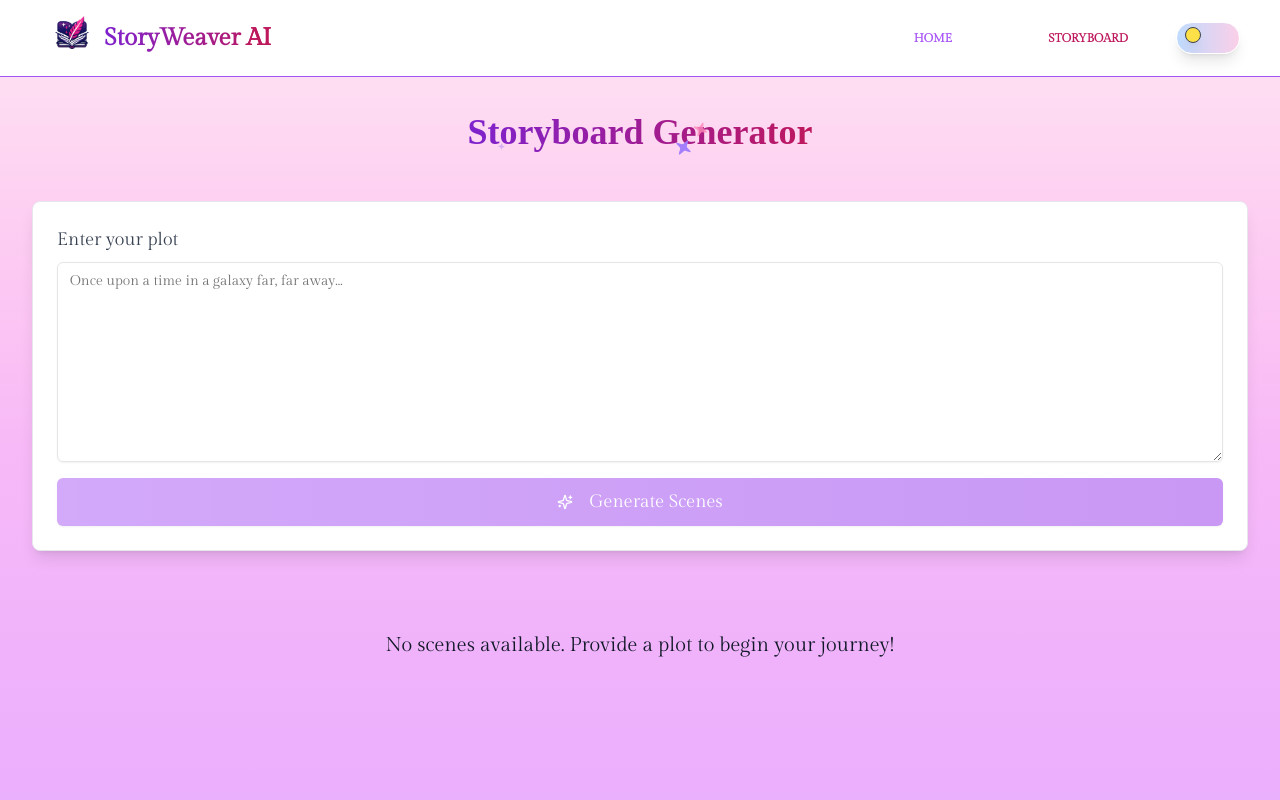
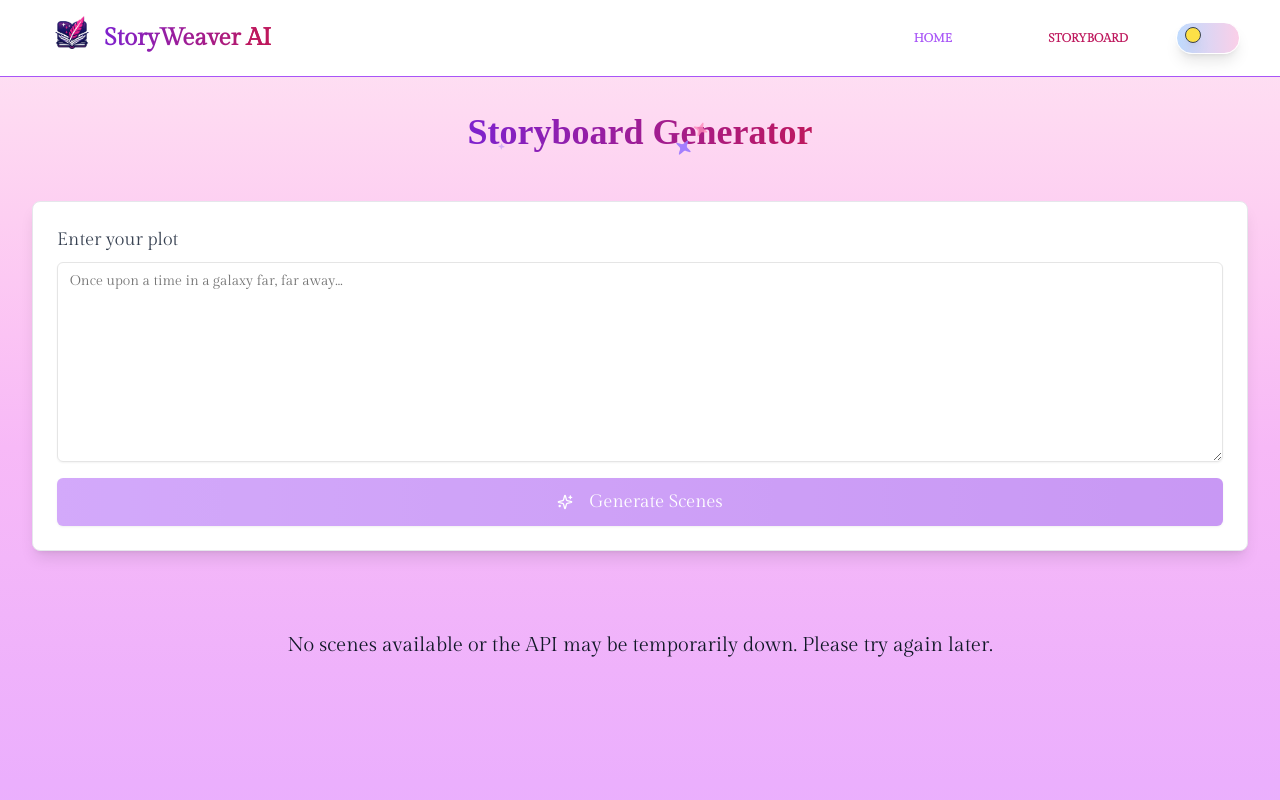
Before and after one commit to MihirJaiswal/StoryWeaver-AI, a Next.js app: page /storyboard in a window 1280 px wide. Shown: the top 800 px of the page. Built offline with nearby package versions, Linux system fonts and the light colour scheme.

Commit message:
some chamges

```diff
--- a/src/components/storyboard/Storyboard.tsx
+++ b/src/components/storyboard/Storyboard.tsx
@@ -146,7 +146,7 @@ Image URL: ${scene.imageUrl}
               animate={{ opacity: 1 }}
               exit={{ opacity: 0 }}
             >
-              <p className="text-xl">No scenes available. Provide a plot to begin your journey!</p>
+              <p className="text-xl">No scenes available or the API may be temporarily down. Please try again later.</p>
             </motion.div>
           )}
         </AnimatePresence>
```
